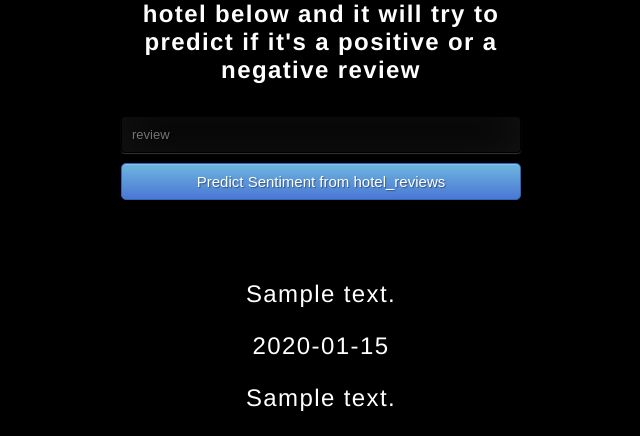
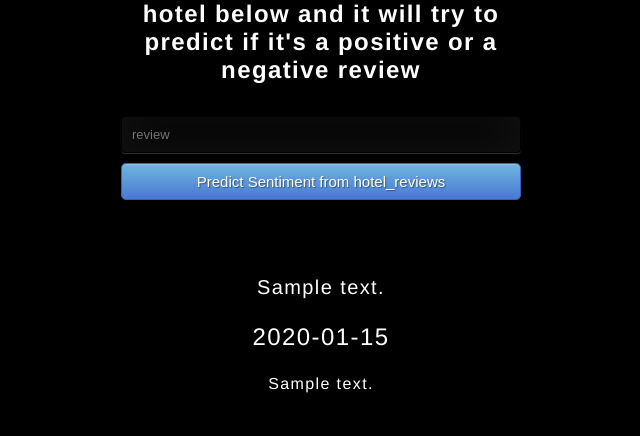
Before and after one commit to NyanoNyan/Hotel_reviews_sentiment_analysis, a Flask app: template templates/index.html in a window 1280 px wide. Shown: the part 372-808 px from the top of the page, without its empty margins (369-1009 px from the left). Run offline with Flask 2, Linux system fonts and the light colour scheme; the template is opened without the code that fills it: most values are stand-ins (such as "Sample title", 1, 10 or a date in 2020); parts of the project's set-up code (start-up, migrations or seed data) failed here and were passed over.

Commit message:
Add files via upload

```diff
--- a/templates/index.html
+++ b/templates/index.html
@@ -31,11 +31,11 @@
 
 
 
-   <p>{{ prediction_text }}</p>
+   <p style="font-size: 20px;">{{ prediction_text }}</p>
 
    <p>{{ sentiment }}</p>
 
-   <p> {{ text }} </p>
+   <p style="font-size: 16px;"> {{ text }} </p>
 
  </div>
 
```
